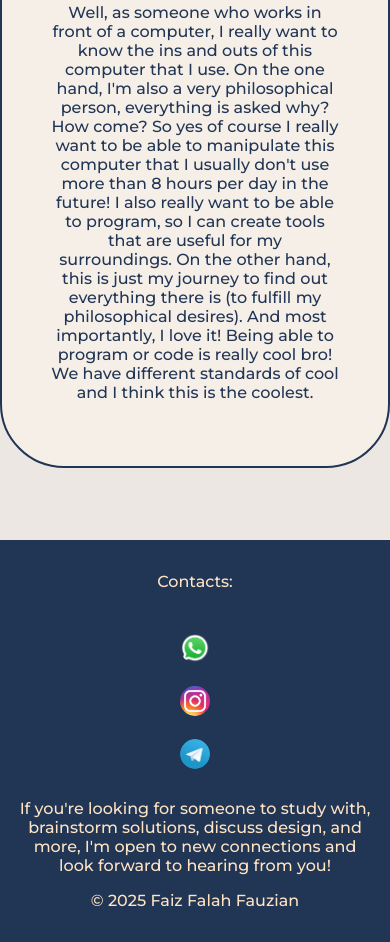
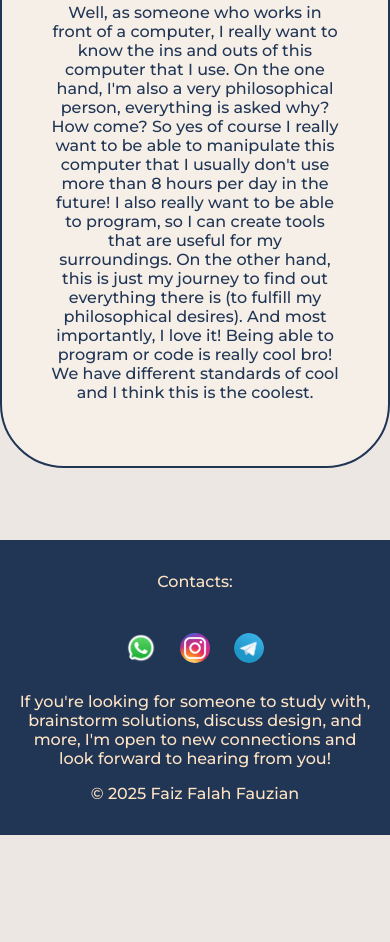
Before and after one commit to SoesantoH/faizfalahfauzian, a plain HTML site: page index.html in a window 390 px wide. Shown: the part 1453-2395 px from the top of the page. After the commit the page ends 2288 px from the top, so only its background shows below. Drawn offline with Linux system fonts and the light colour scheme.

Commit message:
Update style.css

```diff
--- a/Assets/style.css
+++ b/Assets/style.css
@@ -390,8 +390,7 @@ footer {
     }
 
     footer ul {
-        flex-direction: column;
-        align-items: center;
+        flex-direction: row;
     }
 
     footer ul li {
```
